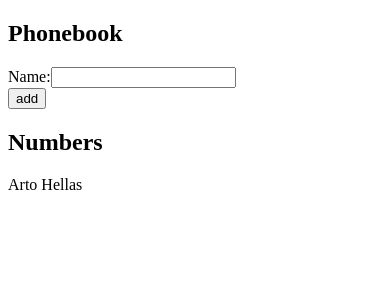
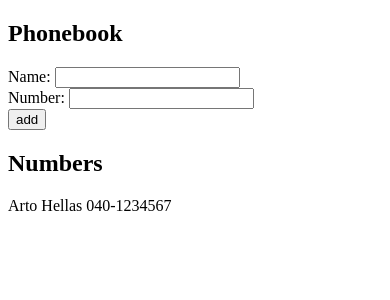
Before and after one commit to jdelacruzv/fullstackopen2022, a React (Create React App) app in the folder part2/phonebook/: page / in a window 390 px wide. Shown: the top 300 px of the page. Built offline with nearby package versions, Linux system fonts and the light colour scheme.

Commit message:
exercise 2.8 phonebook step3

```diff
--- a/part2/phonebook/src/App.js
+++ b/part2/phonebook/src/App.js
@@ -1,15 +1,26 @@
 import { useState } from "react";
 
 const App = () => {
-	const [persons, setPersons] = useState([{ name: "Arto Hellas" }]);
+	const [persons, setPersons] = useState([
+    {
+      name: "Arto Hellas",
+      number: "040-1234567"
+    }
+  ]);
 	const [newName, setNewName] = useState("");
+  const [newNumber, setNewNumber] = useState("");
 
 	const handleNameChange = (event) => {
 		setNewName(event.target.value);
 	};
 
+  const handleNumberChange = (event) => {
+    setNewNumber(event.target.value);
+  };
+
   const nameObject = {
 		name: newName,
+    number: newNumber
 	};
 
 	const searchName = () => {
@@ -22,6 +33,7 @@
 		event.preventDefault();
     searchName();
 		setNewName("");
+    setNewNumber("");
 	};
 
   return (
@@ -29,8 +41,10 @@
 			<h2>Phonebook</h2>
 			<form onSubmit={addName}>
 				<div>
-					Name:
-					<input type="text" value={newName} onChange={handleNameChange} />
+					Name: <input type="text" value={newName} onChange={handleNameChange} />
+				</div>
+        <div>
+					Number: <input type="text" value={newNumber} onChange={handleNumberChange} />
 				</div>
 				<div>
 					<button type="submit">add</button>
@@ -38,7 +52,7 @@
 			</form>
 			<h2>Numbers</h2>
 			{persons.map((person) => (
-				<div key={person.name}>{person.name}</div>
+				<div key={person.name}>{person.name} {person.number}</div>
 			))}
 		</div>
 	);
```
